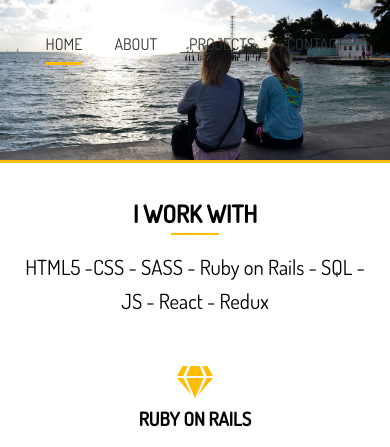
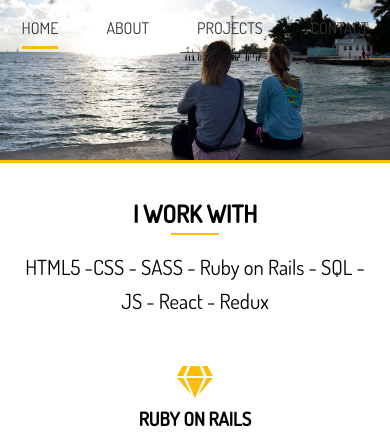
Before and after one commit to marijastojanovic5/New-Portfolio, a website: page dist/index.html in a window 390 px wide. Shown: the top 447 px of the page. Drawn offline with Linux system fonts and the light colour scheme.

Commit message:
fixed nav bar for smartphones

```diff
--- a/scss/_media.scss
+++ b/scss/_media.scss
@@ -28,7 +28,7 @@
     align-items: center;
 
     li {
-      padding: 1rem;
+      padding-top: 0;
     }
   }
   //stack grid columns
```
Also changed, not shown: dist/css/main.css.
